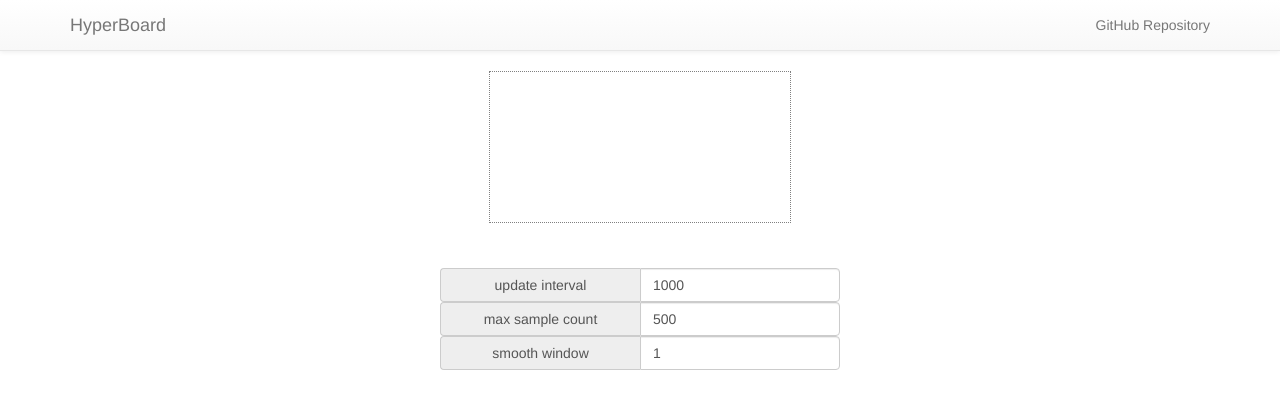
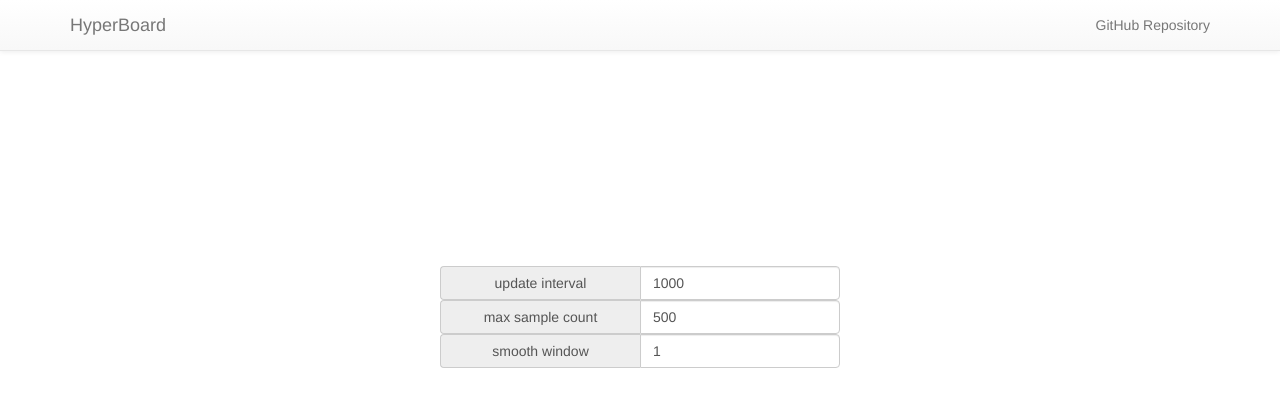
Before and after one commit to WarBean/hyperboard, a Python web app: template hyperboard/templates/curve.html in a window 1280 px wide. Shown: the top 409 px of the page. Run offline with Jinja, Linux system fonts and the light colour scheme; the template is opened without the code that fills it, so the values that code supplies are empty.

Commit message:
adjust svg display

```diff
--- a/hyperboard/static/css/curve.css
+++ b/hyperboard/static/css/curve.css
@@ -8,10 +8,6 @@ div.margin-div {
 
 div#svg_div {
     text-align: center;
-}
-
-svg {
-    border: 1px dotted grey;
 }
 
 .curve {
--- a/hyperboard/static/js/curve.js
+++ b/hyperboard/static/js/curve.js
@@ -48,22 +48,6 @@ var refresh_visible = function() {
             name2visible_curve[name] = name2visible_row[name];
         }
     }
-    //for (var name in name2series) {
-    //    if (hidden_names.has(name)) {
-    //        name2visible_curve[name] = false;
-    //    } else {
-    //        name2visible_curve[name] = true;
-    //        var hyperparameters = name2series[name].hyperparameters;
-    //        for (var hypername in hyperparameters) {
-    //            var hypervalue = hyperparameters[hypername];
-    //            var selected = hypername2values[hypername][hypervalue];
-    //            if (!selected) {
-    //                name2visible_curve[name] = false;
-    //                break;
-    //            }
-    //        }
-    //    }
-    //}
 }
 
 var refresh_curve = function() {
@@ -108,7 +92,7 @@ var refresh_curve = function() {
     var axis_offset = 40,
         svg_height = 600,
         svg_width = 960 + (axis_count - 1) * axis_offset;
-    var margin = { top: 60, right: 60, bottom: 60, left: 60 },
+    var margin = { top: 100, right: 60, bottom: 20, left: 60 },
         canvas_width = svg_width - margin.left - margin.right,
         canvas_height = svg_height - margin.top - margin.bottom;
         x_axis_width = canvas_width - (axis_count - 1) * axis_offset
```
